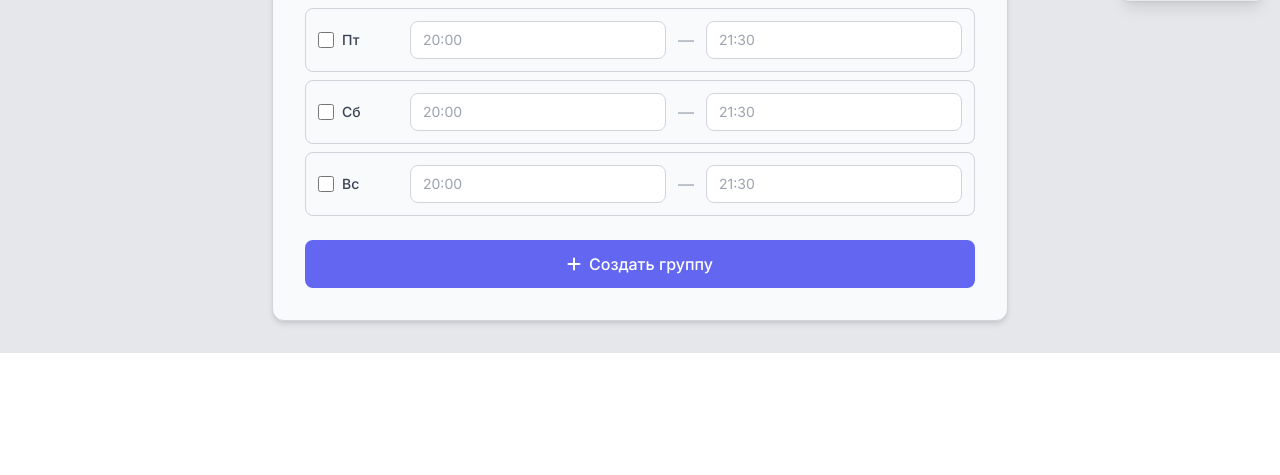
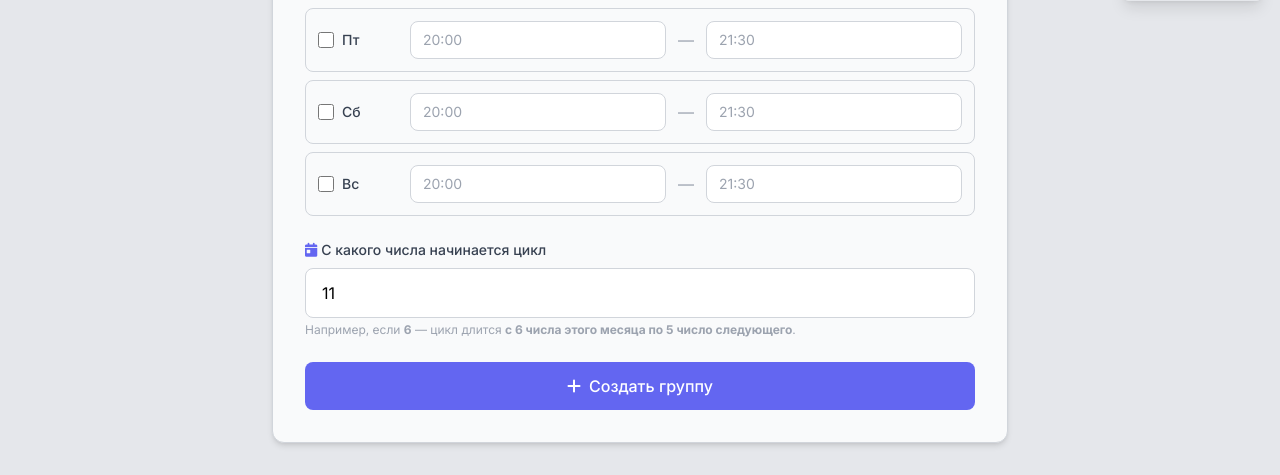
Before and after one commit to Nurmukasan/english-center-crm, a Django app: page /groups/add/ in a window 1280 px wide. Shown: the part 783-1258 px from the top of the page. Before the commit the page ends 1136 px from the top, so only its background shows below. Run offline with Django 5.2, Linux system fonts and the light colour scheme; the visitor is signed in with stand-in values (Sample User, id 1); data comes from the database, SQL or seed files in the repository; some libraries are stand-ins or nearby versions.

Commit message:
feat: cycle_start_day для гибкого периода оплат

```diff
--- a/dashboard/admin.py
+++ b/dashboard/admin.py
@@ -22,7 +22,7 @@ class StudentAdmin(admin.ModelAdmin):
 @admin.register(Group)
 class GroupAdmin(admin.ModelAdmin):
     filter_horizontal = ('books', 'teachers')
-    list_display = ['name', 'teacher', 'schedule', 'is_active']
+    list_display = ['name', 'teacher', 'schedule', 'cycle_start_day', 'is_active']
     list_filter = ['is_active', 'teacher']
 
 
--- a/dashboard/models.py
+++ b/dashboard/models.py
@@ -53,6 +53,11 @@ class Group(models.Model):
     teacher = models.ForeignKey(User, on_delete=models.SET_NULL, null=True, related_name='teaching_groups', verbose_name="Учитель")
     teachers = models.ManyToManyField(User, related_name='group_teachers', blank=True, verbose_name="Дополнительные учителя")
     schedule = models.CharField(max_length=200, blank=True, verbose_name="Расписание")
+    cycle_start_day = models.IntegerField(
+        default=11,
+        verbose_name="День начала цикла",
+        help_text="Число месяца, с которого начинается учебный цикл (2-28). Если 6 — цикл идёт с 6 числа этого месяца по 5 число следующего."
+    )
     is_active = models.BooleanField(default=True, verbose_name="Активна")
     created_at = models.DateTimeField(auto_now_add=True)
     books = models.ManyToManyField(Book, related_name='groups', blank=True, verbose_name="Книги")
--- a/dashboard/templates/dashboard/add_group.html
+++ b/dashboard/templates/dashboard/add_group.html
@@ -79,7 +79,7 @@
                     <label class="block text-gray-700 dark:text-gray-300 text-sm font-medium mb-2">Учитель *</label>
                     <select name="teacher" required class="w-full px-4 py-3 border border-gray-300 dark:border-gray-600 dark:bg-gray-700 dark:text-white rounded-lg">
                         {% for teacher in teachers %}
-                        <option value="{{ teacher.id }}"><span class="notranslate"></span>{{ teacher.username }}</span></option>
+                        <option value="{{ teacher.id }}"><span class="notranslate">{{ teacher.username }}</span></option>
                         {% empty %}
                         <option value="">Нет учителей</option>
                         {% endfor %}
@@ -182,6 +182,17 @@
                     </div>
                 </div>
 
+                <div class="mb-6">
+                    <label class="block text-gray-700 dark:text-gray-300 text-sm font-medium mb-2">
+                        <i class="fas fa-calendar-day text-indigo-500 mr-1"></i>С какого числа начинается цикл
+                    </label>
+                    <input type="number" name="cycle_start_day" min="2" max="28" value="11"
+                           class="w-full px-4 py-3 border border-gray-300 dark:border-gray-600 dark:bg-gray-700 dark:text-white rounded-lg">
+                    <p class="text-xs text-gray-400 mt-1">
+                        Например, если <b>6</b> — цикл длится <b>с 6 числа этого месяца по 5 число следующего</b>.
+                    </p>
+                </div>
+
                 <button type="submit"
                         class="w-full bg-indigo-500 text-white py-3 rounded-lg font-medium hover:bg-indigo-600 transition">
                     <i class="fas fa-plus mr-2"></i>Создать группу
@@ -218,7 +229,6 @@
                 autoDisplay: false
             }, 'google_translate_element');
         }
-                // Навигация стрелками по полям
         document.addEventListener('DOMContentLoaded', function() {
             const form = document.querySelector('form');
             if (!form) return;
@@ -238,7 +248,6 @@
                     if (nextIndex !== null && fields[nextIndex]) {
                         e.preventDefault();
                         fields[nextIndex].focus();
-                        // Если это text/number — выделяем текст
                         if (fields[nextIndex].select && fields[nextIndex].type !== 'checkbox') {
                             fields[nextIndex].select();
                         }
--- a/dashboard/views.py
+++ b/dashboard/views.py
@@ -308,8 +308,8 @@ def toggle_payment(request, group_id):
 
         student_id = request.POST.get('student_id')
         student = get_object_or_404(Student, id=student_id)
-        today = timezone.localdate()
-        period_start, period_end = get_period(today.year, today.month)
+        year, month = get_current_period(group.cycle_start_day)
+        period_start, period_end = get_period(year, month, group.cycle_start_day)
         amount = calculate_cycle_amount(student, group, period_start, period_end)
 
         payment, created = Payment.objects.get_or_create(
@@ -1076,10 +1076,18 @@ def add_group(request):
         teacher_id = request.POST.get('teacher')
 
         if name and teacher_id:
+            try:
+                cycle_start_day = int(request.POST.get('cycle_start_day', 11))
+                if not (2 <= cycle_start_day <= 28):
+                    cycle_start_day = 11
+            except (ValueError, TypeError):
+                cycle_start_day = 11
+
             group = Group.objects.create(
                 name=name,
                 group_type=group_type,
                 teacher_id=teacher_id,
+                cycle_start_day=cycle_start_day,
                 is_active=True,
             )
 
@@ -1383,6 +1391,13 @@ def edit_group(request, group_id):
         additional_teacher_ids = request.POST.getlist('additional_teachers', [])
         additional_teacher_ids = [tid for tid in additional_teacher_ids if int(tid) != group.teacher_id]
         group.teachers.set(additional_teacher_ids)
+        try:
+            cycle_start_day = int(request.POST.get('cycle_start_day', group.cycle_start_day))
+            if not (2 <= cycle_start_day <= 28):
+                cycle_start_day = group.cycle_start_day
+        except (ValueError, TypeError):
+            cycle_start_day = group.cycle_start_day
+        group.cycle_start_day = cycle_start_day
         group.is_active = True
         group.save()
 
@@ -1438,20 +1453,26 @@ MONTHS_RU = ['Январь', 'Февраль', 'Март', 'Апрель', 'Ма
              'Июль', 'Август', 'Сентябрь', 'Октябрь', 'Ноябрь', 'Декабрь']
 
 
-def get_period(year, month):
-    """Период: с 11 числа этого месяца по 10 число следующего (вкл)"""
-    start = date(year, month, 11)
+def get_period(year, month, cycle_start_day=11):
+    """Период: с cycle_start_day этого месяца по (cycle_start_day-1) следующего (вкл)"""
+    if not (2 <= cycle_start_day <= 28):
+        cycle_start_day = 11
+    start = date(year, month, cycle_start_day)
+    end_day = cycle_start_day - 1
     if month == 12:
-        end = date(year + 1, 1, 10)
+        end = date(year + 1, 1, end_day)
     else:
-        end = date(year, month + 1, 10)
+        end = date(year, month + 1, end_day)
     return start, end
 
 
-def get_current_period():
-    """Текущий период по дате"""
+def get_current_period(cycle_start_day=11):
+    """Текущий цикл по дате"""
+    if not (2 <= cycle_start_day <= 28):
+        cycle_start_day = 11
     today = timezone.localdate()
-    if today.day > 10:
+    cycle_start_this = date(today.year, today.month, cycle_start_day)
+    if today >= cycle_start_this:
         return today.year, today.month
     else:
         if today.month == 1:
@@ -1588,7 +1609,7 @@ def group_payment_detail(request, group_id):
     year = int(request.GET.get('year'))
     month = int(request.GET.get('month'))
 
-    period_start, period_end = get_period(year, month)
+    period_start, period_end = get_period(year, month, group.cycle_start_day)
 
     lesson_dates_set = set()
     schedule_slots = list(group.schedule_slots.all())
@@ -1665,7 +1686,7 @@ def toggle_student_payment(request, group_id):
     month = int(request.POST.get('month'))
     cycle_num = year * 100 + month
 
-    period_start, period_end = get_period(year, month)
+    period_start, period_end = get_period(year, month, group.cycle_start_day)
     amount = calculate_cycle_amount(student, group, period_start, period_end)
 
     payment, created = Payment.objects.get_or_create(
```
Also changed, not shown: dashboard/templates/dashboard/edit_group.html (+11 -4 lines), dashboard/migrations/0019_group_cycle_start_day.py (added).
